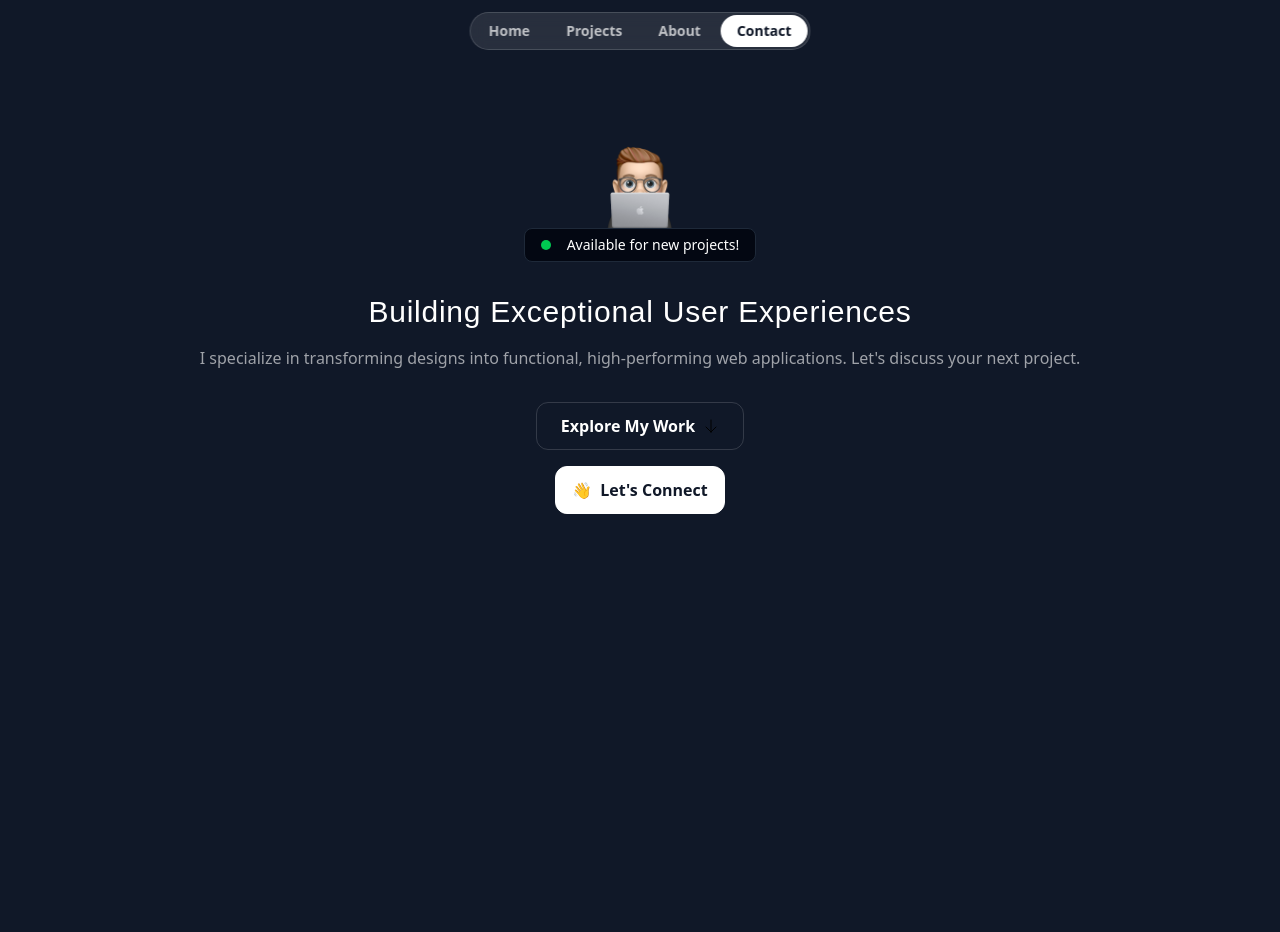
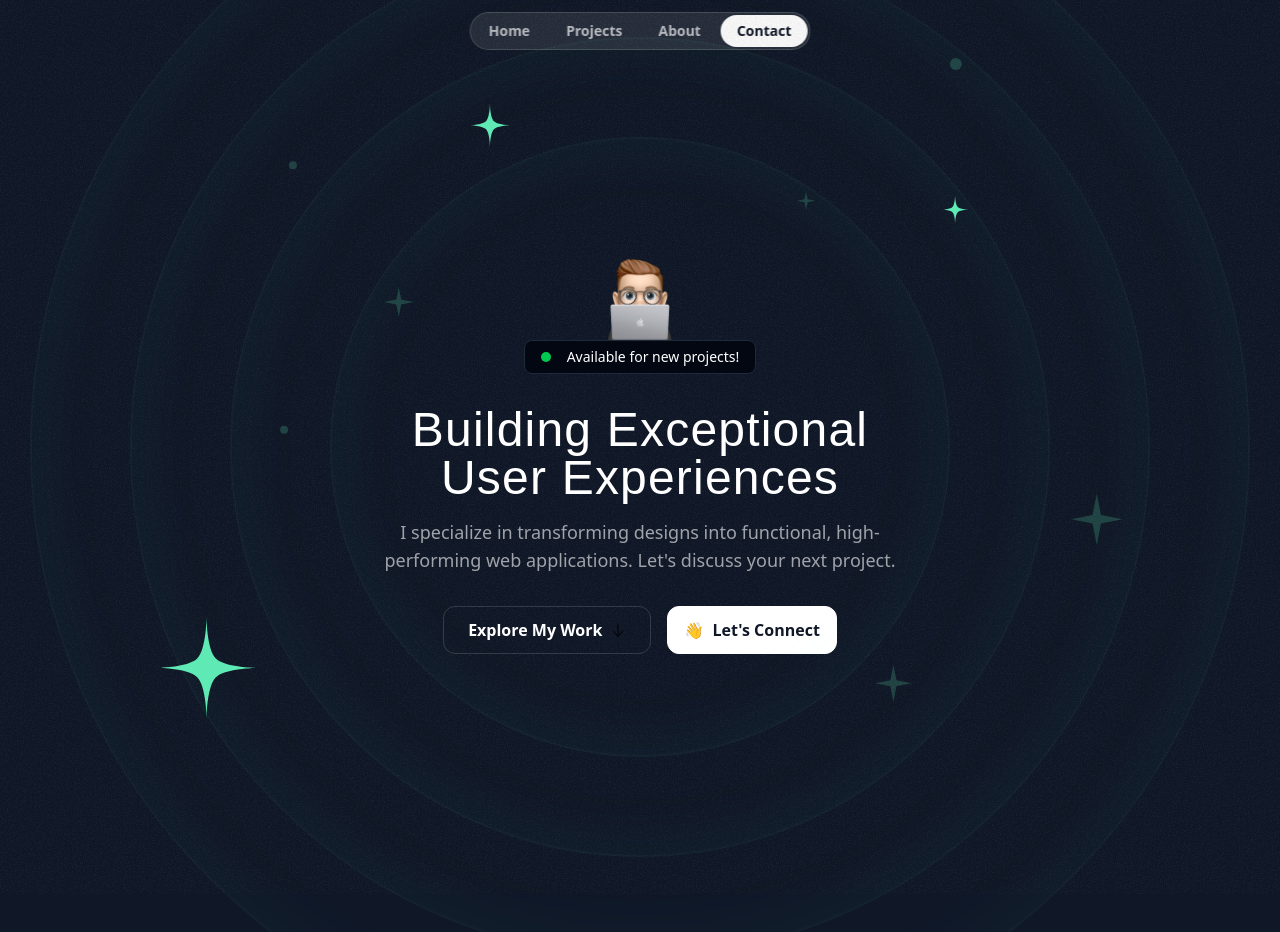
Before and after one commit to christine-robinson/christine-robinson, a Next.js app: page / in a window 1280 px wide. Shown: the top 932 px of the page. Before the commit the page ends 800 px from the top, so only its background shows below. Built offline with nearby package versions, Linux system fonts and the light colour scheme; a web font is replaced by a local one.

Commit message:
hero changes

```diff
--- a/app/globals.css
+++ b/app/globals.css
@@ -4,4 +4,8 @@
   .nav-item {
     @apply rounded-full px-4 py-1.5 text-sm font-semibold text-white/70 transition-all duration-300 hover:bg-white/10 hover:text-white;
   }
+
+  .hero-ring {
+    @apply absolute inset-0 top-1/2 left-1/2 -translate-x-1/2 -translate-y-1/2 rounded-full border-2 border-emerald-300/5 shadow-[0_0_80px_inset] shadow-emerald-300/5;
+  }
 }
--- /dev/null
+++ b/components/HeroOrbit.tsx
@@ -0,0 +1,29 @@
+import { JSX, PropsWithChildren } from 'react';
+
+export default function HeroOrbit({
+  children,
+  size,
+  rotation,
+}: PropsWithChildren<{ size: number; rotation: number }>): JSX.Element {
+  return (
+    <div className='absolute top-1/2 left-1/2 -translate-x-1/2 -translate-y-1/2'>
+      <div
+        className={`size-[${size}px]`}
+        style={{
+          transform: `rotate(${rotation}deg)`,
+          height: `${size}px`,
+          width: `${size}px`,
+        }}
+      >
+        <div
+          className='inline-block'
+          style={{
+            transform: `rotate(${rotation * -1}deg)`,
+          }}
+        >
+          {children}
+        </div>
+      </div>
+    </div>
+  );
+}
--- a/components/Navbar.tsx
+++ b/components/Navbar.tsx
@@ -2,19 +2,19 @@
 
 export default function Navbar(): JSX.Element {
   return (
-    <nav className="absolute top-3 left-1/2 -translate-x-1/2">
-      <ul className="relative flex items-center justify-center gap-1 rounded-full border border-white/15 bg-white/10 p-0.5 backdrop-blur">
-        <li className="nav-item">
-          <a href="#">Home</a>
+    <nav className='absolute top-3 left-1/2 -translate-x-1/2'>
+      <ul className='flex items-center justify-center gap-1 rounded-full border border-white/15 bg-white/10 p-0.5 backdrop-blur'>
+        <li className='nav-item'>
+          <a href='#'>Home</a>
         </li>
-        <li className="nav-item">
-          <a href="#">Projects</a>
+        <li className='nav-item'>
+          <a href='#'>Projects</a>
         </li>
-        <li className="nav-item">
-          <a href="#">About</a>
+        <li className='nav-item'>
+          <a href='#'>About</a>
         </li>
-        <li className="nav-item bg-white text-gray-900 hover:bg-white/70">
-          <a href="#">Contact</a>
+        <li className='nav-item bg-white text-gray-900 hover:bg-white/70'>
+          <a href='#'>Contact</a>
         </li>
       </ul>
     </nav>
--- a/prettier.config.mjs
+++ b/prettier.config.mjs
@@ -9,6 +9,7 @@
   tabWidth: 2,
   semi: true,
   singleQuote: true,
+  jsxSingleQuote: true,
   plugins: ['prettier-plugin-tailwindcss'],
 };
 
--- a/sections/HeroSection.tsx
+++ b/sections/HeroSection.tsx
@@ -2,35 +2,165 @@
 import Image from 'next/image';
 import memojiImage from '@/assets/images/memoji-computer.png';
 import arrowDownIcon from '@/assets/icons/arrow-down.svg';
+import grainImage from '@/assets/images/grain.jpg';
+import starIcon from '@/assets/icons/star.svg';
+import HeroOrbit from '@/components/HeroOrbit';
 
 export default function HeroSection(): JSX.Element {
   return (
-    <section id="hero" className="container mx-auto py-32">
-      <div className="flex flex-col items-center">
+    <section
+      id='hero'
+      className='relative z-0 container mx-auto overflow-x-clip py-32 md:py-48 lg:py-60'
+    >
+      <div
+        className='absolute inset-0 -z-30 opacity-5'
+        style={{ backgroundImage: `url(${grainImage.src})` }}
+      ></div>
+      <div className='hero-ring size-[620px]'></div>
+      <div className='hero-ring size-[820px]'></div>
+      <div className='hero-ring size-[1020px]'></div>
+      <div className='hero-ring size-[1220px]'></div>
+      <HeroOrbit size={800} rotation={-72}>
+        <svg
+          className='size-28 text-emerald-300'
+          width='24'
+          height='24'
+          viewBox='0 0 24 24'
+          fill='none'
+          xmlns='http://www.w3.org/2000/svg'
+        >
+          <path
+            d='M12 1C12 1 12 8 10 10C8 12 1 12 1 12C1 12 8 12 10 14C12 16 12 23 12 23C12 23 12 16 14 14C16 12 23 12 23 12C23 12 16 12 14 10C12 8 12 1 12 1Z'
+            fill='currentColor'
+          />
+        </svg>
+      </HeroOrbit>
+      <HeroOrbit size={550} rotation={20}>
+        <svg
+          className='size-12 text-emerald-300'
+          width='24'
+          height='24'
+          viewBox='0 0 24 24'
+          fill='none'
+          xmlns='http://www.w3.org/2000/svg'
+        >
+          <path
+            d='M12 1C12 1 12 8 10 10C8 12 1 12 1 12C1 12 8 12 10 14C12 16 12 23 12 23C12 23 12 16 14 14C16 12 23 12 23 12C23 12 16 12 14 10C12 8 12 1 12 1Z'
+            fill='currentColor'
+          />
+        </svg>
+      </HeroOrbit>
+      <HeroOrbit size={590} rotation={98}>
+        <svg
+          className='size-8 text-emerald-300'
+          width='24'
+          height='24'
+          viewBox='0 0 24 24'
+          fill='none'
+          xmlns='http://www.w3.org/2000/svg'
+        >
+          <path
+            d='M12 1C12 1 12 8 10 10C8 12 1 12 1 12C1 12 8 12 10 14C12 16 12 23 12 23C12 23 12 16 14 14C16 12 23 12 23 12C23 12 16 12 14 10C12 8 12 1 12 1Z'
+            fill='currentColor'
+          />
+        </svg>
+      </HeroOrbit>
+      <HeroOrbit size={430} rotation={-14}>
+        <svg
+          className='size-8 text-emerald-300/20'
+          width='24'
+          height='24'
+          viewBox='0 0 24 24'
+          fill='none'
+          xmlns='http://www.w3.org/2000/svg'
+        >
+          <path
+            d='M1 12L10.1667 10.1667L12 1L13.8333 10.1667L23 12L13.8333 13.8333L12 23L10.1667 13.8333L1 12Z'
+            fill='currentColor'
+          />
+        </svg>
+      </HeroOrbit>
+      <HeroOrbit size={440} rotation={79}>
+        <svg
+          className='size-5 text-emerald-300/20'
+          width='24'
+          height='24'
+          viewBox='0 0 24 24'
+          fill='none'
+          xmlns='http://www.w3.org/2000/svg'
+        >
+          <path
+            d='M1 12L10.1667 10.1667L12 1L13.8333 10.1667L23 12L13.8333 13.8333L12 23L10.1667 13.8333L1 12Z'
+            fill='currentColor'
+          />
+        </svg>
+      </HeroOrbit>
+      <HeroOrbit size={530} rotation={178}>
+        <svg
+          className='size-10 text-emerald-300/20'
+          width='24'
+          height='24'
+          viewBox='0 0 24 24'
+          fill='none'
+          xmlns='http://www.w3.org/2000/svg'
+        >
+          <path
+            d='M1 12L10.1667 10.1667L12 1L13.8333 10.1667L23 12L13.8333 13.8333L12 23L10.1667 13.8333L1 12Z'
+            fill='currentColor'
+          />
+        </svg>
+      </HeroOrbit>
+      <HeroOrbit size={710} rotation={144}>
+        <svg
+          className='size-14 text-emerald-300/20'
+          width='24'
+          height='24'
+          viewBox='0 0 24 24'
+          fill='none'
+          xmlns='http://www.w3.org/2000/svg'
+        >
+          <path
+            d='M1 12L10.1667 10.1667L12 1L13.8333 10.1667L23 12L13.8333 13.8333L12 23L10.1667 13.8333L1 12Z'
+            fill='currentColor'
+          />
+        </svg>
+      </HeroOrbit>
+      <HeroOrbit size={720} rotation={85}>
+        <span className='inline-block size-3 rounded-full bg-emerald-300/20'></span>
+      </HeroOrbit>
+      <HeroOrbit size={520} rotation={-41}>
+        <span className='inline-block size-2 rounded-full bg-emerald-300/20'></span>
+      </HeroOrbit>
+      <HeroOrbit size={650} rotation={-5}>
+        <span className='inline-block size-2 rounded-full bg-emerald-300/20'></span>
+      </HeroOrbit>
+      <div className='flex flex-col items-center'>
         <Image
           src={memojiImage}
-          className="size-[100px]"
-          alt="Person peeking behind laptop"
+          className='size-[100px]'
+          alt='Person peeking behind laptop'
         />
-        <div className="flex items-center gap-4 rounded-lg border border-gray-800 bg-gray-950 px-4 py-1.5">
-          <span className="size-2.5 rounded-full bg-green-500"></span>
-          <p className="text-sm font-medium">Available for new projects!</p>
+        <div className='flex items-center gap-4 rounded-lg border border-gray-800 bg-gray-950 px-4 py-1.5'>
+          <span className='size-2.5 rounded-full bg-green-500'></span>
+          <p className='text-sm font-medium'>Available for new projects!</p>
         </div>
       </div>
-      <h1 className="mt-8 text-center font-serif text-3xl tracking-wide">
-        Building Exceptional User Experiences
-      </h1>
-      <p className="mt-4 text-center text-white/60">
-        I specialize in transforming designs into functional, high-performing
-        web applications. Let's discuss your next project.
-      </p>
-      <div className="mt-8 flex flex-col items-center gap-4">
-        <button className="flex h-12 items-center gap-2 rounded-xl border border-white/15 px-6">
-          <span className="font-semibold">Explore My Work</span>
-          <Image src={arrowDownIcon} alt="Arrow down" className="size-4" />
+      <div className='mx-auto max-w-lg'>
+        <h1 className='mt-8 text-center font-serif text-3xl tracking-wide md:text-5xl'>
+          Building Exceptional User Experiences
+        </h1>
+        <p className='mt-4 text-center text-white/60 md:text-lg'>
+          I specialize in transforming designs into functional, high-performing
+          web applications. Let's discuss your next project.
+        </p>
+      </div>
+      <div className='mt-8 flex flex-col items-center gap-4 md:flex-row md:justify-center'>
+        <button className='flex h-12 items-center gap-2 rounded-xl border border-white/15 px-6'>
+          <span className='font-semibold'>Explore My Work</span>
+          <Image src={arrowDownIcon} alt='Arrow down' className='size-4' />
         </button>
-        <button className="flex h-12 items-center gap-2 rounded-xl border border-white bg-white px-4 text-gray-900">
-          <span>👋</span> <span className="font-semibold">Let's Connect</span>
+        <button className='flex h-12 items-center gap-2 rounded-xl border border-white bg-white px-4 text-gray-900'>
+          <span>👋</span> <span className='font-semibold'>Let's Connect</span>
         </button>
       </div>
     </section>
```
